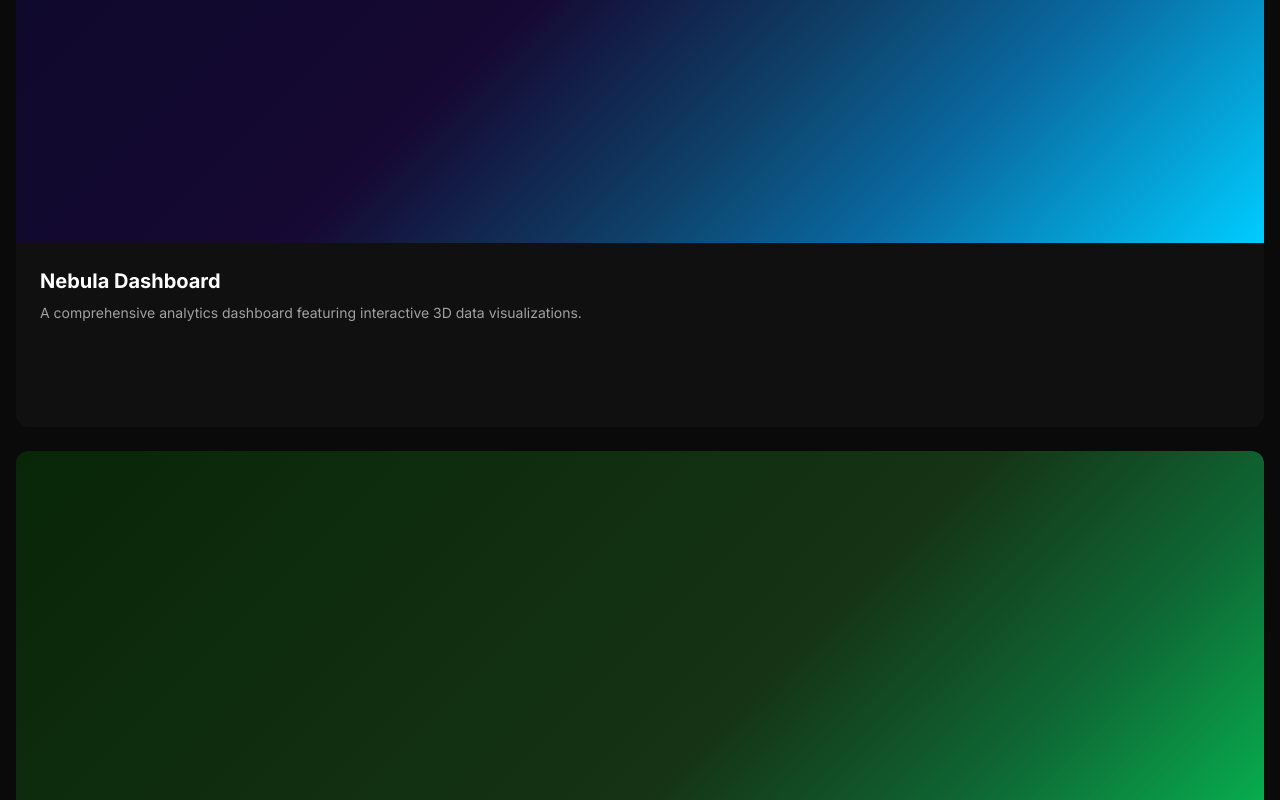
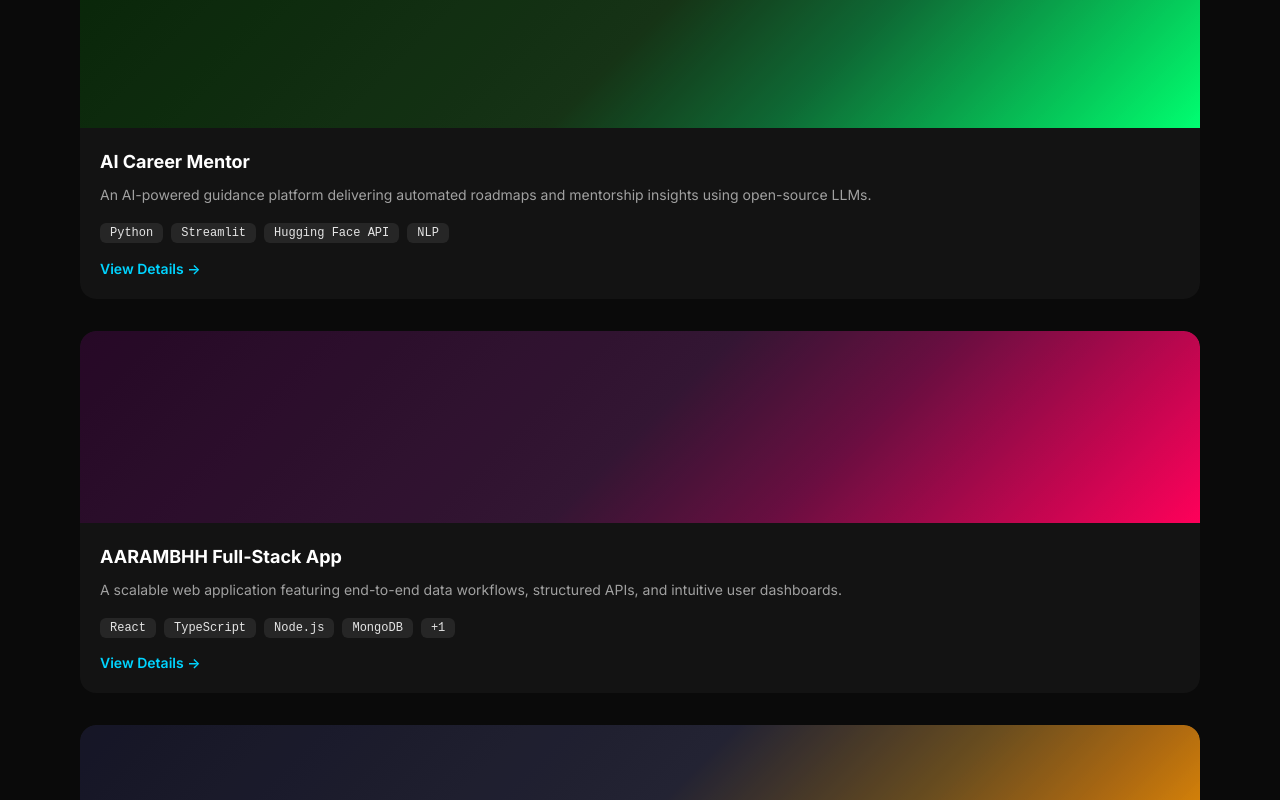
Before and after one commit to vishalsukhwall/Portfolio, a React (Vite) app: page / in a window 1280 px wide. Shown: the part 4080-4880 px from the top of the page. Built offline with nearby package versions, Linux system fonts and the light colour scheme; no server answers.

Commit message:
update code

```diff
--- a/src/components/Projects/ProjectCard.tsx
+++ b/src/components/Projects/ProjectCard.tsx
@@ -27,8 +27,8 @@ export const ProjectCard: React.FC<ProjectCardProps> = ({ project, index, onClic
     const centerX = rect.width / 2;
     const centerY = rect.height / 2;
 
-    const rotateX = ((y - centerY) / centerY) * -10;
-    const rotateY = ((x - centerX) / centerX) * 10;
+    const rotateX = ((y - centerY) / centerY) * -8;
+    const rotateY = ((x - centerX) / centerX) * 8;
 
     setRotation({ x: rotateX, y: rotateY });
   };
@@ -50,18 +50,16 @@ export const ProjectCard: React.FC<ProjectCardProps> = ({ project, index, onClic
     }
   };
 
-  const isFeatured = project.featured;
-
   const cardVariants: Variants = {
-    hidden: { opacity: 0, y: 30, scale: 0.95 },
+    hidden: { opacity: 0, y: 20, scale: 0.96 },
     visible: {
       opacity: 1,
       y: 0,
       scale: 1,
       transition: {
-        duration: 0.5,
+        duration: 0.4,
         ease: 'easeOut',
-        delay: prefersReducedMotion ? 0 : index * 0.1
+        delay: prefersReducedMotion ? 0 : index * 0.08
       }
     }
   };
@@ -71,10 +69,9 @@ export const ProjectCard: React.FC<ProjectCardProps> = ({ project, index, onClic
       variants={prefersReducedMotion ? undefined : cardVariants}
       initial="hidden"
       whileInView="visible"
-      viewport={{ once: true, margin: '-50px' }}
+      viewport={{ once: true, margin: '-40px' }}
       className={cn(
-        'group relative rounded-xl overflow-hidden cursor-pointer outline-none focus-visible:ring-2 focus-visible:ring-accent focus-visible:ring-offset-2 focus-visible:ring-offset-neutral-900',
-        isFeatured ? 'md:col-span-2' : ''
+        'group relative rounded-2xl overflow-hidden cursor-pointer outline-none focus-visible:ring-2 focus-visible:ring-accent'
       )}
       style={{ perspective: '1000px' }}
       onClick={onClick}
@@ -88,25 +85,34 @@ export const ProjectCard: React.FC<ProjectCardProps> = ({ project, index, onClic
         onMouseMove={handleMouseMove}
         onMouseLeave={handleMouseLeave}
         onMouseEnter={handleMouseEnter}
-        className="w-full h-full bg-neutral-900/50 border border-neutral-800 rounded-xl overflow-hidden transition-all duration-300 group-hover:border-accent"
+        className="w-full h-full bg-neutral-900/70 border border-neutral-800 rounded-2xl overflow-hidden transition-all duration-300 group-hover:border-accent/60 group-hover:shadow-[0_12px_30px_rgba(0,0,0,0.5)] flex flex-col"
         style={{
           transform: prefersReducedMotion ? 'none' : `rotateX(${rotation.x}deg) rotateY(${rotation.y}deg) scale(${isHovered ? 1.02 : 1})`,
           transformStyle: 'preserve-3d',
-          transition: isHovered ? 'none' : 'transform 0.5s ease-out'
+          transition: isHovered ? 'none' : 'transform 0.4s ease-out'
         }}
       >
+        {/* Balanced Thumbnail Height */}
         <div
-          className="w-full aspect-video relative overflow-hidden"
+          className="w-full h-48 sm:h-52 relative overflow-hidden bg-neutral-950/50"
           style={{ background: project.image }}
         >
-          <div className="absolute inset-0 bg-neutral-950/20 group-hover:bg-accent/20 transition-colors duration-500 mix-blend-overlay" />
+          <div className="absolute inset-0 bg-neutral-950/20 group-hover:bg-accent/10 transition-colors duration-300 mix-blend-overlay" />
         </div>
 
-        <div className="p-6 flex flex-col h-[calc(100%-56.25%)]">
-          <h3 className="text-xl font-bold text-white mb-2 line-clamp-1">{project.title}</h3>
-          <p className="text-neutral-400 text-sm mb-4 line-clamp-3 flex-grow">{project.description}</p>
+        {/* Comfortable Body Padding & Readable Text */}
+        <div className="p-5 flex flex-col flex-grow justify-between space-y-4">
+          <div>
+            <h3 className="text-lg font-bold text-white mb-2 line-clamp-1 group-hover:text-accent transition-colors">
+              {project.title}
+            </h3>
+            <p className="text-neutral-400 text-sm line-clamp-2 leading-relaxed">
+              {project.description}
+            </p>
+          </div>
 
-          <div className="flex flex-wrap gap-2 mb-6">
+          <div>
+            <div className="flex flex-wrap gap-2 mb-4">
               {project.technologies.slice(0, 4).map((tech: string) => (
                 <TechBadge key={tech} name={tech} />
               ))}
@@ -115,10 +121,9 @@ export const ProjectCard: React.FC<ProjectCardProps> = ({ project, index, onClic
               )}
             </div>
 
-          <div className="flex items-center gap-4 mt-auto">
-            <span className="text-sm font-medium text-accent group-hover:underline underline-offset-4">
+            <div className="flex items-center text-sm font-semibold text-accent group-hover:translate-x-1 transition-transform">
               View Details &rarr;
-            </span>
+            </div>
           </div>
         </div>
       </div>
@@ -127,3 +132,4 @@ export const ProjectCard: React.FC<ProjectCardProps> = ({ project, index, onClic
 };
 
 ProjectCard.displayName = 'ProjectCard';
+export default ProjectCard;``
--- a/src/components/Projects/ProjectGrid.tsx
+++ b/src/components/Projects/ProjectGrid.tsx
@@ -14,7 +14,7 @@ export const ProjectGrid: React.FC<ProjectGridProps> = ({ onProjectClick }) => {
     visible: {
       opacity: 1,
       transition: {
-        staggerChildren: 0.1
+        staggerChildren: 0.08
       }
     }
   };
@@ -24,8 +24,8 @@ export const ProjectGrid: React.FC<ProjectGridProps> = ({ onProjectClick }) => {
       variants={containerVariants}
       initial="hidden"
       whileInView="visible"
-      viewport={{ once: true, margin: '-100px' }}
-      className="grid grid-cols-1 md:grid-cols-2 gap-6 w-full"
+      viewport={{ once: true, margin: '-60px' }}
+      className="grid grid-cols-1 md:grid-cols-2 gap-8 w-full max-w-6xl mx-auto px-4"
     >
       {projects.map((project, index) => (
         <ProjectCard
@@ -40,3 +40,4 @@ export const ProjectGrid: React.FC<ProjectGridProps> = ({ onProjectClick }) => {
 };
 
 ProjectGrid.displayName = 'ProjectGrid';
+export default ProjectGrid;
--- a/src/data/projects.ts
+++ b/src/data/projects.ts
@@ -2,64 +2,63 @@ import type { Project } from '@/types/project';
 
 export const projects: Project[] = [
   {
-    id: 'nebula-dashboard',
-    title: 'Nebula Dashboard',
-    description: 'A comprehensive analytics dashboard featuring interactive 3D data visualizations.',
+    id: 'wealthy-names',
+    title: 'Wealthy Names',
+    description: 'A responsive platform featuring curated domain and brand naming tools with integrated content and blogs.',
     image: 'linear-gradient(135deg, #0a0a2e 0%, #1a0a3e 50%, #00d4ff 100%)',
-    technologies: ['React', 'Three.js', 'D3.js', 'TypeScript', 'Tailwind'],
-    liveUrl: 'https://example.com/nebula',
-    githubUrl: 'https://github.com/example/nebula',
+    technologies: ['React', 'TypeScript', 'Tailwind CSS', 'Vercel'],
+    liveUrl: 'https://wealthynames.vercel.app/',
+    githubUrl: 'https://github.com/vishalsukhwall/wealthnames',
     featured: true,
     caseStudy: {
-      challenge: 'Visualizing multi-dimensional complex datasets without overwhelming the user.',
-      solution: 'Implemented WebGL-accelerated 3D scatter plots allowing seamless exploration of millions of data points.',
-      result: 'Increased user engagement by 45% and reduced data interpretation time significantly.',
+      challenge: 'Building a responsive and intuitive interface for seamless domain discovery and dynamic content management.',
+      solution: 'Developed modular React components with TypeScript and optimized client-side performance deployed on Vercel.',
+      result: 'Delivered a smooth, fast-loading user interface with clean navigation and high reliability.',
       images: []
     }
   },
   {
-    id: 'ecotrack',
-    title: 'EcoTrack',
-    description: 'A sustainability tracking platform for modern enterprises to monitor carbon footprint.',
+    id: 'ai-career-mentor',
+    title: 'AI Career Mentor',
+    description: 'An AI-powered guidance platform delivering automated roadmaps and mentorship insights using open-source LLMs.',
     image: 'linear-gradient(135deg, #0a2e0a 0%, #1a3e1a 50%, #00ff88 100%)',
-    technologies: ['Next.js', 'Node.js', 'PostgreSQL', 'GraphQL'],
-    liveUrl: 'https://example.com/ecotrack',
-    githubUrl: 'https://github.com/example/ecotrack',
+    technologies: ['Python', 'Streamlit', 'Hugging Face API', 'NLP'],
+    githubUrl: 'https://github.com/vishalsukhwall',
     featured: true,
     caseStudy: {
-      challenge: 'Aggregating fragmented emissions data across diverse enterprise supply chains.',
-      solution: 'Built a robust GraphQL API combined with an intuitive React interface to simplify data entry and reporting.',
-      result: 'Adopted by 20+ enterprise clients in the first quarter of launch.',
+      challenge: 'Creating an accessible, interactive tool to parse career profiles and recommend structured learning paths in real-time.',
+      solution: 'Integrated Hugging Face inference APIs within a lightweight Streamlit web application interface.',
+      result: 'Enabled users to receive instant, contextual career mentorship recommendations.',
       images: []
     }
   },
   {
-    id: 'synthwave',
-    title: 'SynthWave',
-    description: 'An interactive music visualizer powered by real-time audio analysis and custom shaders.',
+    id: 'aarambhh',
+    title: 'AARAMBHH Full-Stack App',
+    description: 'A scalable web application featuring end-to-end data workflows, structured APIs, and intuitive user dashboards.',
     image: 'linear-gradient(135deg, #2e0a2e 0%, #3e1a3e 50%, #ff006e 100%)',
-    technologies: ['Three.js', 'Web Audio API', 'GLSL', 'Vite'],
-    githubUrl: 'https://github.com/example/synthwave',
+    technologies: ['React', 'TypeScript', 'Node.js', 'MongoDB', 'Tailwind CSS'],
+    githubUrl: 'https://github.com/vishalsukhwall',
     featured: false,
     caseStudy: {
-      challenge: 'Synchronizing complex WebGL shader animations with high-frequency audio data in real-time.',
-      solution: 'Utilized custom GLSL materials directly driven by Fast Fourier Transform (FFT) frequencies from the Web Audio API.',
-      result: 'Achieved a consistent 60FPS visualization across multiple device tiers.',
+      challenge: 'Designing a full-stack architecture that cleanly separates client-side state from backend database queries.',
+      solution: 'Built RESTful services with Node.js/Express, integrated MongoDB schemas, and connected a type-safe React frontend.',
+      result: 'Achieved streamlined data persistence and clean, modular component code.',
       images: []
     }
   },
   {
-    id: 'codeforge',
-    title: 'CodeForge',
-    description: 'A collaborative, real-time code editor tailored for technical interviews.',
+    id: 'sms-spam-detector',
+    title: 'SMS Spam Detection Engine',
+    description: 'A Machine Learning text classification pipeline serving NLP-driven spam prediction through a Flask web interface.',
     image: 'linear-gradient(135deg, #1a1a2e 0%, #2a2a3e 50%, #ffaa00 100%)',
-    technologies: ['React', 'Yjs', 'WebSockets', 'Monaco Editor'],
-    liveUrl: 'https://example.com/codeforge',
+    technologies: ['Python', 'Scikit-Learn', 'Flask', 'Naive Bayes', 'NLP'],
+    githubUrl: 'https://github.com/vishalsukhwall',
     featured: false,
     caseStudy: {
-      challenge: 'Handling simultaneous edits and resolving conflicts in real-time between multiple users.',
-      solution: 'Integrated Conflict-free Replicated Data Types (CRDTs) via Yjs and WebSocket broadcasting.',
-      result: 'Provided a seamless zero-conflict collaborative editing experience used in over 1,000 interviews.',
+      challenge: 'Accurately classifying text messages as spam while minimizing false positives on legitimate user inputs.',
+      solution: 'Implemented text preprocessing with TF-IDF vectorization and trained a Multinomial Naive Bayes classification model.',
+      result: 'Attained high classification accuracy and served predictions via a responsive Flask application.',
       images: []
     }
   }
```
Lines whose indentation alone changed are shown as unchanged.
